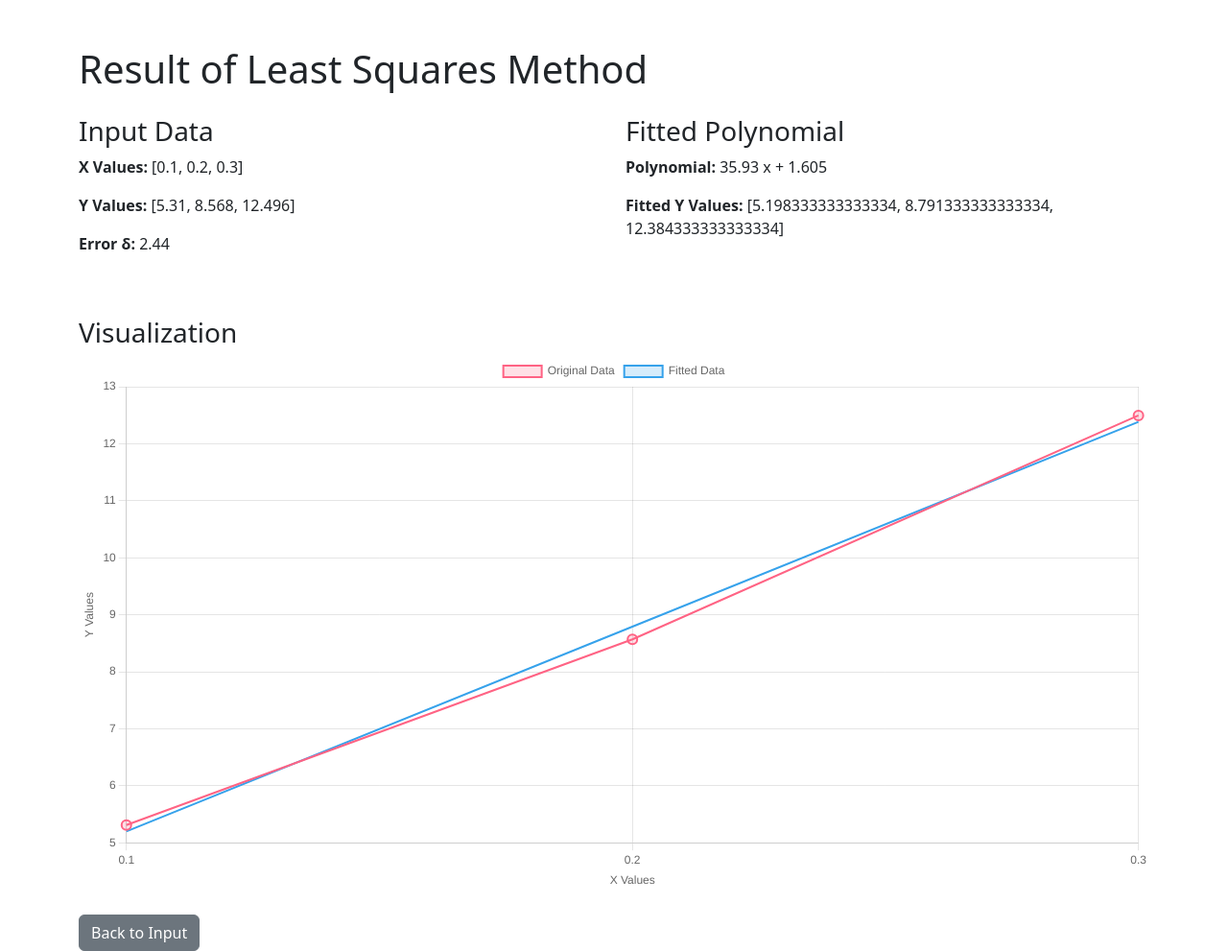
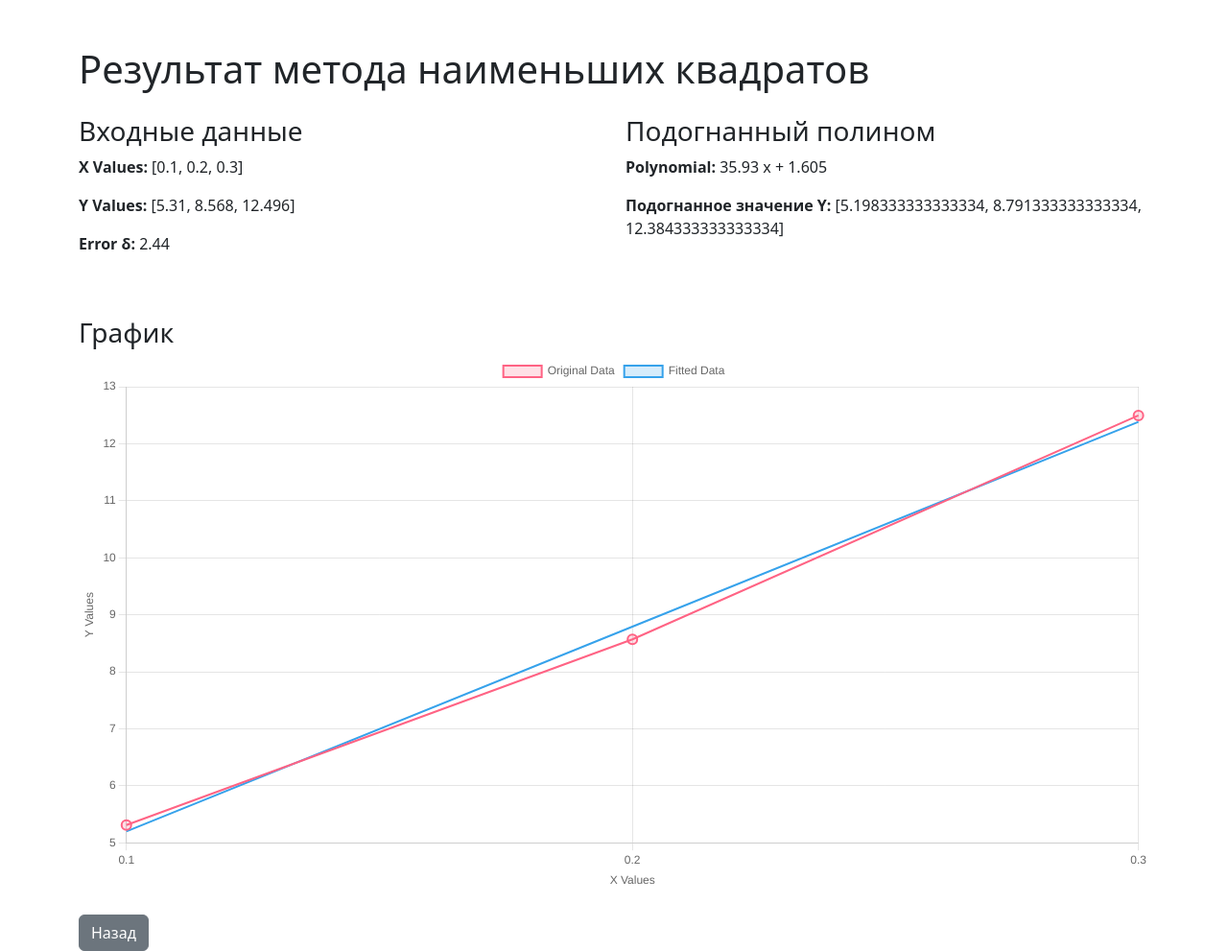
Before and after one commit to Vamerk/vmcource, a Django app: page /interpolation/result/ in a window 1280 px wide. Shown: the whole page at 96% size. Run offline with Django 5.2, Linux system fonts and the light colour scheme; data comes from the database, SQL or seed files in the repository.

Commit message:
руссификация

```diff
--- a/vmcource/interpolation/templates/interpolation/result.html
+++ b/vmcource/interpolation/templates/interpolation/result.html
@@ -11,29 +11,29 @@
 </head>
 <body>
     <div class="container mt-5">
-        <h1 class="mb-4">Result of Least Squares Method</h1>
+        <h1 class="mb-4">Результат метода наименьших квадратов</h1>
         <div class="row">
             <div class="col-md-6">
-                <h3>Input Data</h3>
+                <h3>Входные данные</h3>
                 <p><strong>X Values:</strong> {{ x_values }}</p>
                 <p><strong>Y Values:</strong> {{ y_values }}</p>
                 <p><strong>Error δ:</strong> {{ error }}</p>
             </div>
             <div class="col-md-6">
-                <h3>Fitted Polynomial</h3>
+                <h3>Подогнанный полином</h3>
                 <p><strong>Polynomial:</strong> {{ polynomial }}</p>
-                <p><strong>Fitted Y Values:</strong> {{ y_fit }}</p>
+                <p><strong>Подогнанное значение Y:</strong> {{ y_fit }}</p>
             </div>
         </div>
 
         <!-- Контейнер для графика -->
         <div class="mt-5">
-            <h3>Visualization</h3>
+            <h3>График</h3>
             <canvas id="chart" width="400" height="200"></canvas>
         </div>
         <!-- Кнопка "Назад" -->
         <div class="mt-4">
-            <a href="{% url 'input_data' %}" class="btn btn-secondary">Back to Input</a>
+            <a href="{% url 'input_data' %}" class="btn btn-secondary">Назад</a>
         </div>
     </div>
 
```
